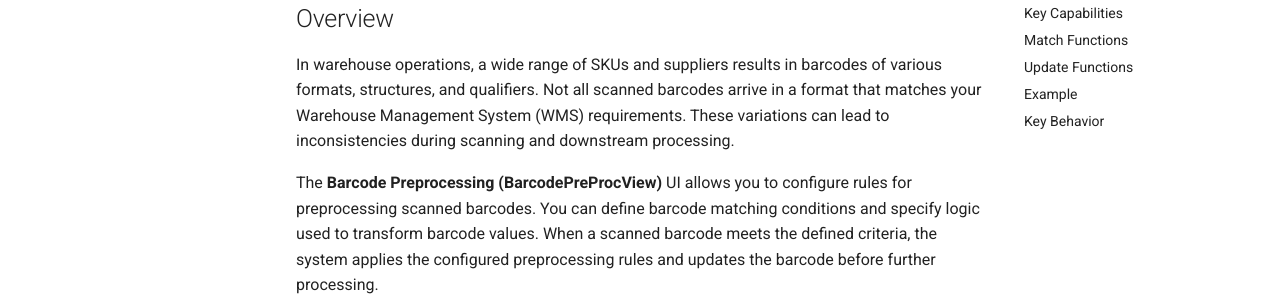
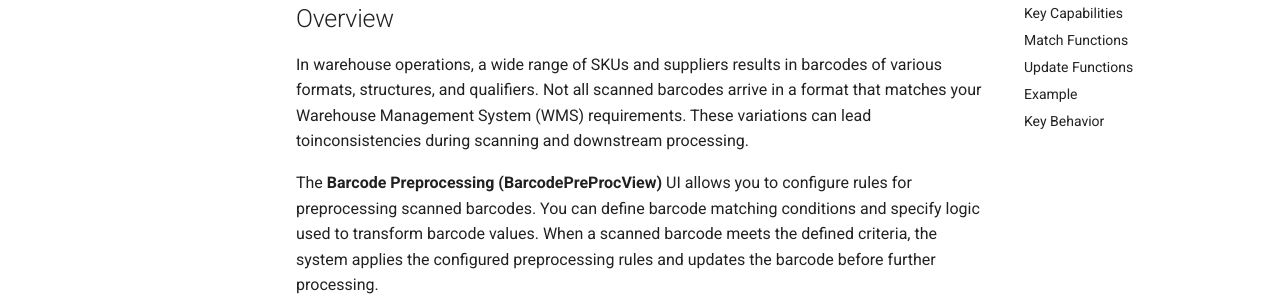
Before and after one commit to sangatisomasekharareddy/soma-docs-pipeline-portfolio, an MkDocs documentation site: the page built from docs/barcode-preprocessing.md, in a window 1280 px wide and 900 px high. Shown: the part 227-527 px from the top of the window. Built offline with MkDocs 1.6.1 and Material for MkDocs 9.7.7, drawn with Linux system fonts in a browser that asks for light colours.

Commit message:
Update barcode-preprocessing.md

```diff
--- a/docs/barcode-preprocessing.md
+++ b/docs/barcode-preprocessing.md
@@ -1,7 +1,7 @@
 # Configuring Barcode Preprocessing Rules
 
 ## Overview
-In warehouse operations, a wide range of SKUs and suppliers results in barcodes of various formats, structures, and qualifiers. Not all scanned barcodes arrive in a format that matches your Warehouse Management System (WMS) requirements. These variations can lead to inconsistencies during scanning and downstream processing.
+In warehouse operations, a wide range of SKUs and suppliers results in barcodes of various formats, structures, and qualifiers. Not all scanned barcodes arrive in a format that matches your Warehouse Management System (WMS) requirements. These variations can lead toinconsistencies during scanning and downstream processing.
 
 The **Barcode Preprocessing (BarcodePreProcView)** UI allows you to configure rules for preprocessing scanned barcodes. You can define barcode matching conditions and specify logic used to transform barcode values. When a scanned barcode meets the defined criteria, the system applies the configured preprocessing rules and updates the barcode before further processing.
 
```
